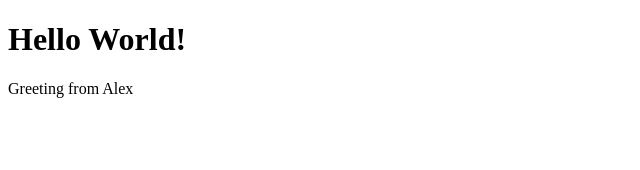
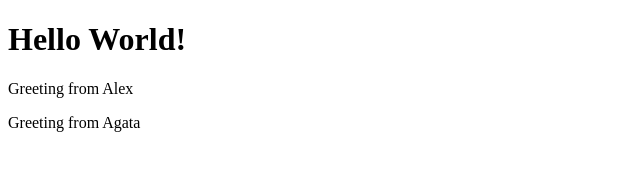
Before and after one commit to mae-rwen/agata-wbs-project-day2, a plain HTML site: page index.html in a window 1280 px wide. Shown: the whole page, without its empty margins (0-640 px from the left). Drawn offline with Linux system fonts and the light colour scheme.

Commit message:
second commit

```diff
--- a/index.html
+++ b/index.html
@@ -10,6 +10,7 @@
 
     <h1>Hello World!</h1>
     <p>Greeting from Alex</p>
+    <p>Greeting from Agata</p>
 
 </body>
 </html>
```
